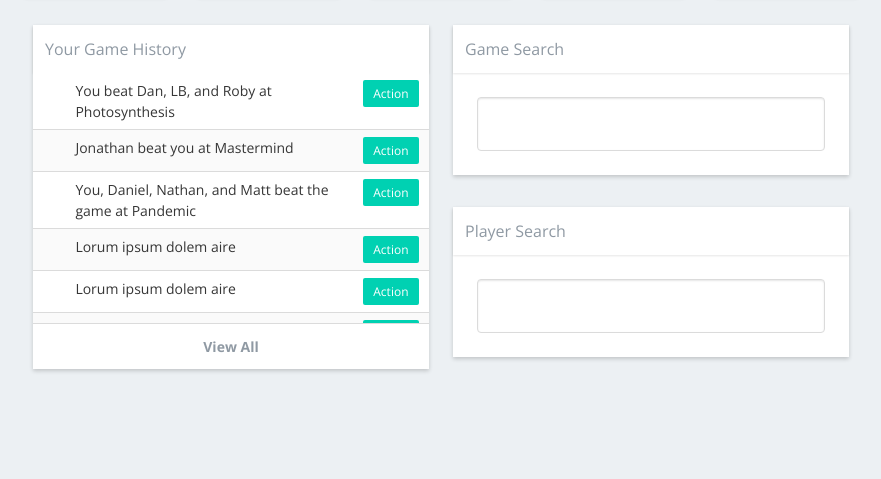
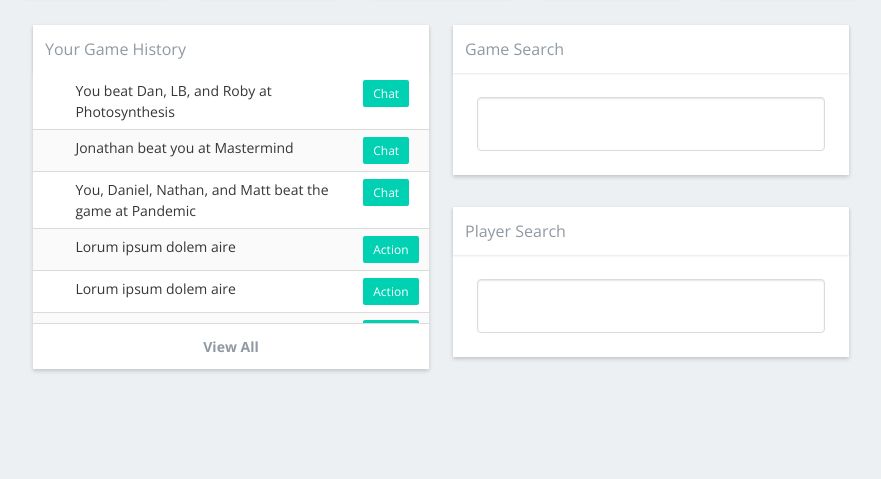
Before and after one commit to DrewRoby/rubicon, a Django app: page / in a window 1280 px wide; the page is wider, and only the part inside the window is pictured. Shown: the part 382-861 px from the top of that part, without its empty margins (343-1224 px from the left). Run offline with Django 3.2, Linux system fonts and the light colour scheme; some web fonts are replaced.

Commit message:
template update

```diff
--- a/templates/pages/index.html
+++ b/templates/pages/index.html
@@ -78,17 +78,17 @@
                                         <tr>
                                             <td width="5%"><i class="fa fa-bell-o"></i></td>
                                             <td>You beat Dan, LB, and Roby at Photosynthesis</td>
-                                            <td><a class="button is-small is-primary" href="#">Action</a></td>
+                                            <td><a class="button is-small is-primary" href="#">Chat</a></td>
                                         </tr>
                                         <tr>
                                             <td width="5%"><i class="fa fa-bell-o"></i></td>
                                             <td>Jonathan beat you at Mastermind</td>
-                                            <td><a class="button is-small is-primary" href="#">Action</a></td>
+                                            <td><a class="button is-small is-primary" href="#">Chat</a></td>
                                         </tr>
                                         <tr>
                                             <td width="5%"><i class="fa fa-bell-o"></i></td>
                                             <td>You, Daniel, Nathan, and Matt beat the game at Pandemic</td>
-                                            <td><a class="button is-small is-primary" href="#">Action</a></td>
+                                            <td><a class="button is-small is-primary" href="#">Chat</a></td>
                                         </tr>
                                         <tr>
                                             <td width="5%"><i class="fa fa-bell-o"></i></td>
```
